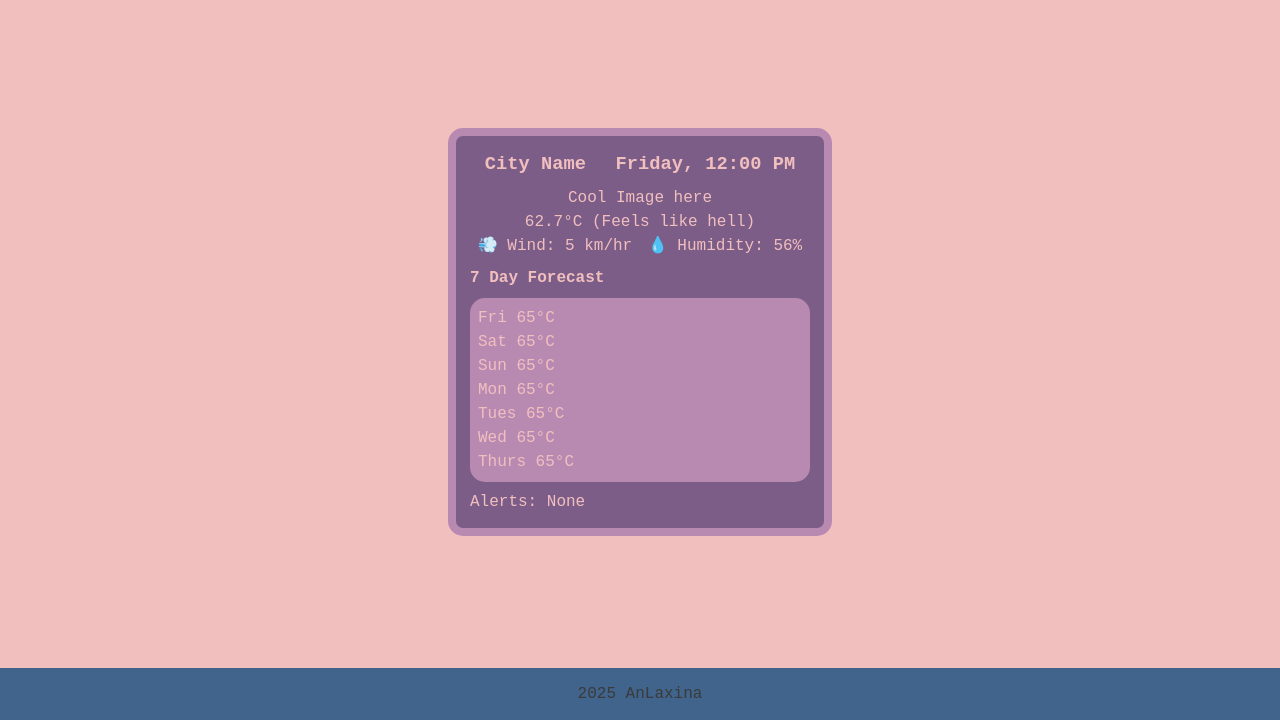
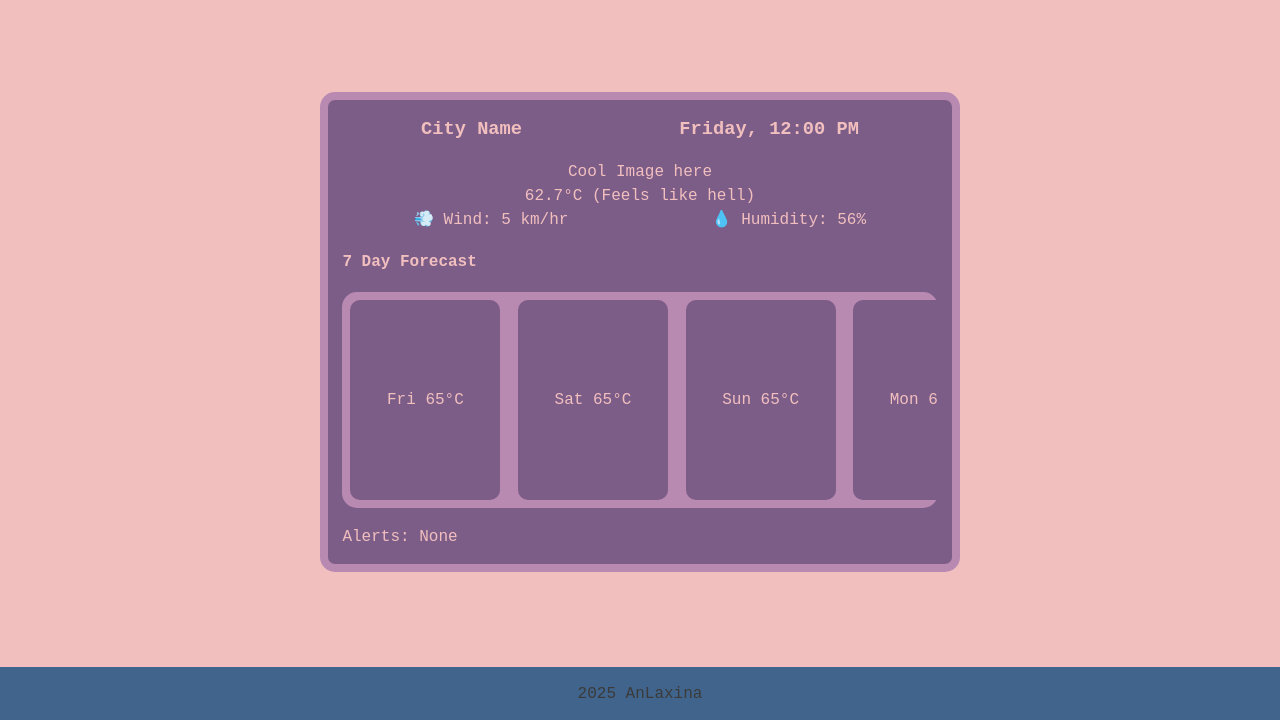
Before and after one commit to AnLaxina/weather-app, a plain HTML site: page index.html in a window 1280 px wide. Shown: the part 80-800 px from the top of the page. Drawn offline with Linux system fonts and the light colour scheme; no server answers; a web font is replaced by a local one.

Commit message:
Add scrollbar for 7-day forecast

```diff
--- a/css/style.css
+++ b/css/style.css
@@ -4,7 +4,7 @@
 }
 
 header, main, footer {
-    padding: 14px;
+    padding: 0.9rem;
 }
 body {
     min-height: 100vh;
@@ -21,8 +21,9 @@ main {
     display: flex;
     flex-direction: column;
     justify-content: center;
-    gap: 8px;
+    gap: 1.1rem;
     background-color: #7c5d87;
+    max-width: 50%;
     min-width: 30%;
     color: #f2bfbf;
     border: 8px solid #b88ab2;
@@ -59,7 +60,22 @@ footer {
 
 /* This right here is for the 7-day forecast container */
 .day-forecast {
+    display: flex;
+    gap: 1.1rem;
     background-color: #b88ab2;
     border-radius: 15px;
     padding: 8px;
+    overflow-x: auto;
+    max-width: 100%;
 }
+
+.day-of-week {
+    display: flex;
+    justify-content: center;
+    align-items: center;
+    background-color: #7c5d87;
+    min-width: 150px;
+    height: 200px;
+    flex-shrink: 0;
+    border-radius: 10px;
+}
--- a/index.html
+++ b/index.html
@@ -35,7 +35,6 @@
         </section>
         <h4>7 Day Forecast</h4>
         <section class="day-forecast">
-            <div class="week-container">
             <div class="day-of-week">
                 <p>Fri 65&deg;C</p>
             </div>
@@ -57,7 +56,7 @@
             <div class="day-of-week">
                 <p>Thurs 65&deg;C</p>
             </div>
-            </div>
+
         </section>
         <section class="weather-alert">
             <p>Alerts: <span id="alert-type">None</span></p>
```
Lines whose indentation alone changed are shown as unchanged.
